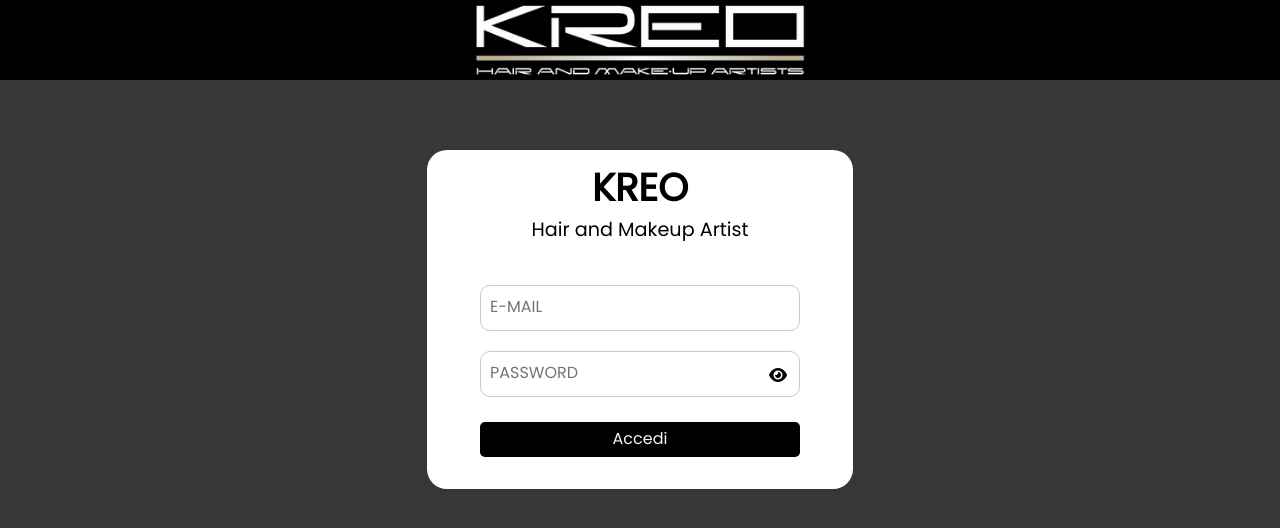
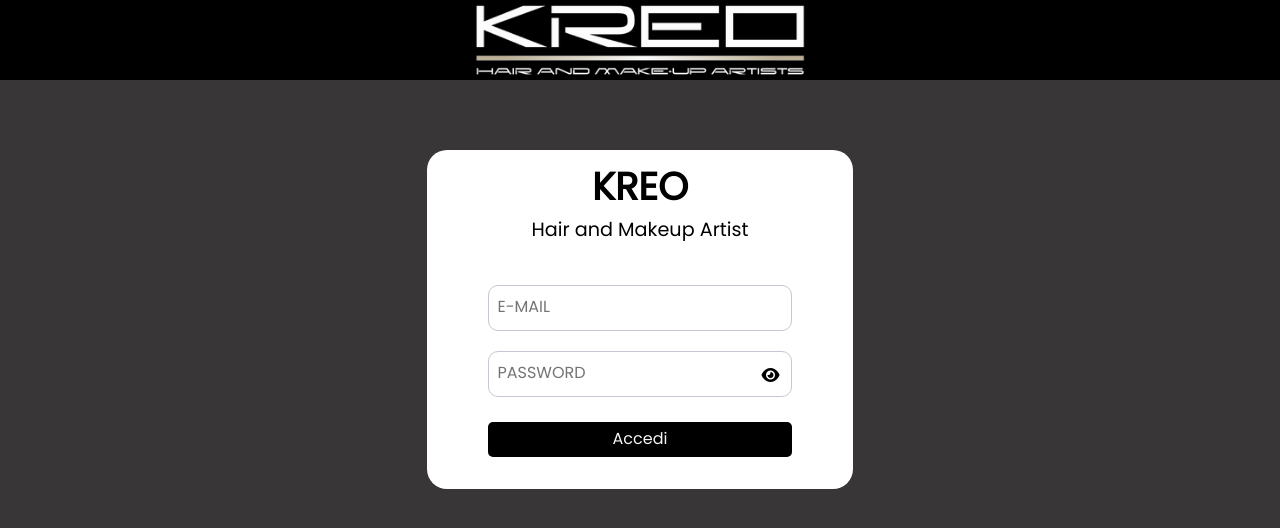
Before and after one commit to GaspareNavarra/Kreo, a Vue app in the folder Kreo/: page /Login in a window 1280 px wide. Shown: the top 528 px of the page. Built offline with nearby package versions, Linux system fonts and the light colour scheme.

Commit message:
Added padding in login

```diff
--- a/Kreo/src/App.vue
+++ b/Kreo/src/App.vue
@@ -21,7 +21,7 @@
 
     <BirthDay v-show="userState" :customerList="customerList" :userState="userState"></BirthDay>
 
-    <div id="scheda-tecnica" class="datasheet_size" :class="{'login-size_pannel col-sm-4': loginPage, 'col-sm-8 mt-5 h-75': homePage, 'not-found': notFound, 'select_customer_size': selectCustomerPage}">
+    <div id="scheda-tecnica" class="datasheet_size" :class="{'login-size_pannel col-7 col-sm-4': loginPage, 'col-sm-8 mt-5 h-75': homePage, 'not-found': notFound, 'select_customer_size': selectCustomerPage}">
       <router-view></router-view>
     </div>
   </div>
--- a/Kreo/src/assets/css/main.css
+++ b/Kreo/src/assets/css/main.css
@@ -48,6 +48,8 @@
 .login-size_pannel {
   height: fit-content;
   margin-top: 70px !important;
+  padding-left: 10px;
+  padding-right: 10px;
 }
 .inputBox span{
   color: rgba(0, 0, 0, 0.55);
```
